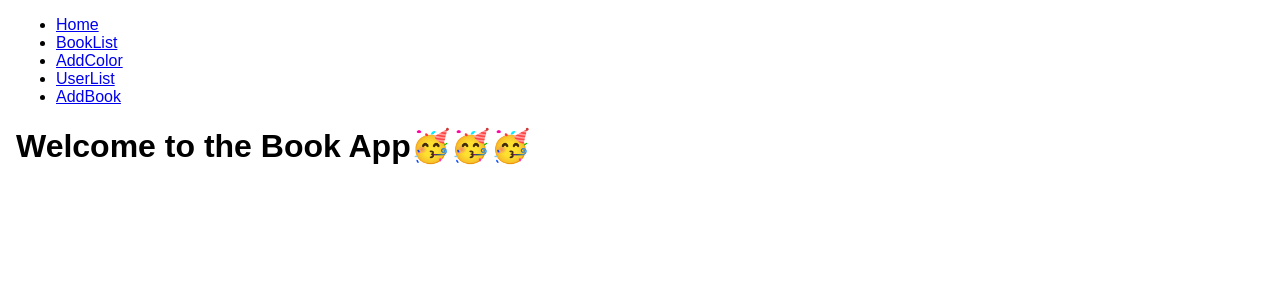
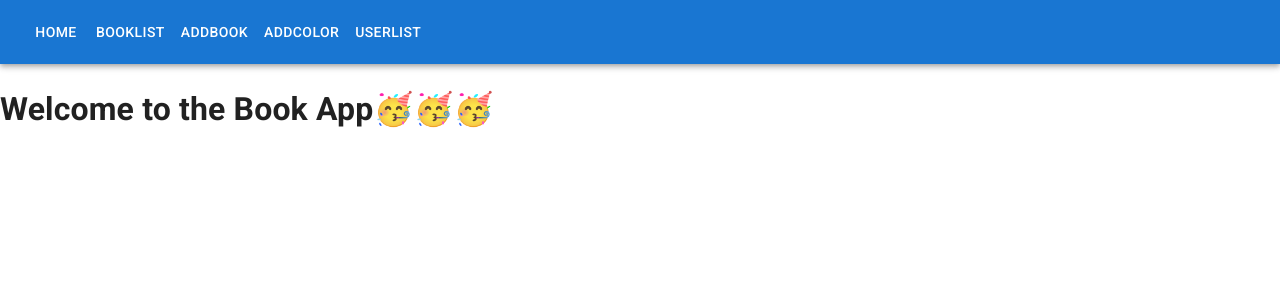
Before and after one commit to SangeethaShanmugm/b42wd-react, a React (Create React App) app: page / in a window 1280 px wide. Shown: the top 300 px of the page. Built offline with nearby package versions, Linux system fonts and the light colour scheme.

Commit message:
added theme

```diff
--- a/src/App.js
+++ b/src/App.js
@@ -1,6 +1,6 @@
 import "./App.css";
 import { useState } from "react";
-import { Routes, Route, Link, Navigate } from "react-router-dom";
+import { Routes, Route, Link, Navigate, useNavigate } from "react-router-dom";
 import { AddColor } from "./AddColor";
 import { Home } from "./Home";
 import { UserList } from "./UserList";
@@ -8,6 +8,11 @@ import { BookList } from "./BookList";
 import { BookDetail } from "./BookDetail";
 import { NotFoundPage } from "./NotFoundPage";
 import { AddBook } from "./AddBook";
+import { ThemeProvider, createTheme } from "@mui/material/styles";
+import AppBar from "@mui/material/AppBar";
+import Toolbar from "@mui/material/Toolbar";
+import { Button } from "@mui/material";
+import CssBaseline from "@mui/material/CssBaseline";
 
 const INITIAL_BOOK_LIST = [
   {
@@ -71,15 +76,47 @@ const INITIAL_BOOK_LIST = [
   },
 ];
 
+//1. Creating  - createContext ✅
+//2. Publisher - provider - context.Provider ✅
+//3. Subscriber - useContext - useContext(context) ❌
+
+const theme = createTheme({
+  palette: {
+    mode: "light",
+  },
+});
+
 function App() {
   //Lifting the stateup -> Lifted from child to parent
   const [bookList, setBookList] = useState(INITIAL_BOOK_LIST);
+  const navigate = useNavigate();
   return (
-    <div className="App">
-      <nav>
+    <ThemeProvider theme={theme}>
+      <CssBaseline />
+      <div>
+        <AppBar position="static">
+          <Toolbar>
+            <Button color="inherit" onClick={() => navigate("/")}>
+              Home
+            </Button>
+            <Button color="inherit" onClick={() => navigate("/book")}>
+              BookList
+            </Button>
+            <Button color="inherit" onClick={() => navigate("/book/add")}>
+              AddBook
+            </Button>
+            <Button color="inherit" onClick={() => navigate("/color-game")}>
+              AddColor
+            </Button>
+            <Button color="inherit" onClick={() => navigate("/users")}>
+              UserList
+            </Button>
+          </Toolbar>
+        </AppBar>
+        {/* <nav>
         <ul>
           <li>
-            {/* Link change page without refresh */}
+            Link change page without refresh
             <Link to="/">Home</Link>
           </li>
           <li>
@@ -95,7 +132,7 @@ function App() {
             <Link to="/book/add">AddBook</Link>
           </li>
         </ul>
-      </nav>
+      </nav> */}
         <Routes>
           <Route path="/" element={<Home />} />
           <Route
@@ -117,6 +154,7 @@ function App() {
           <Route path="*" element={<Navigate replace to="/404" />} />
         </Routes>
       </div>
+    </ThemeProvider>
   );
 }
 
```
Lines whose indentation alone changed are shown as unchanged.
